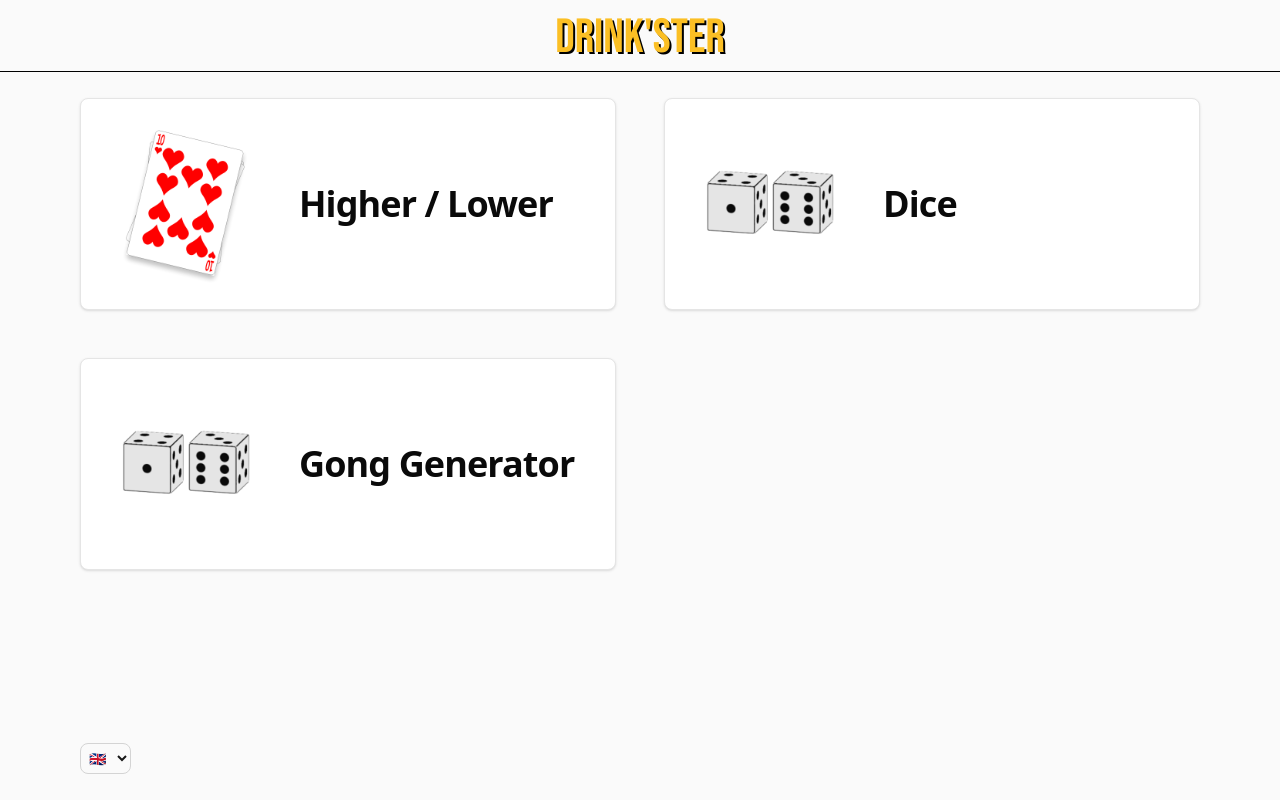
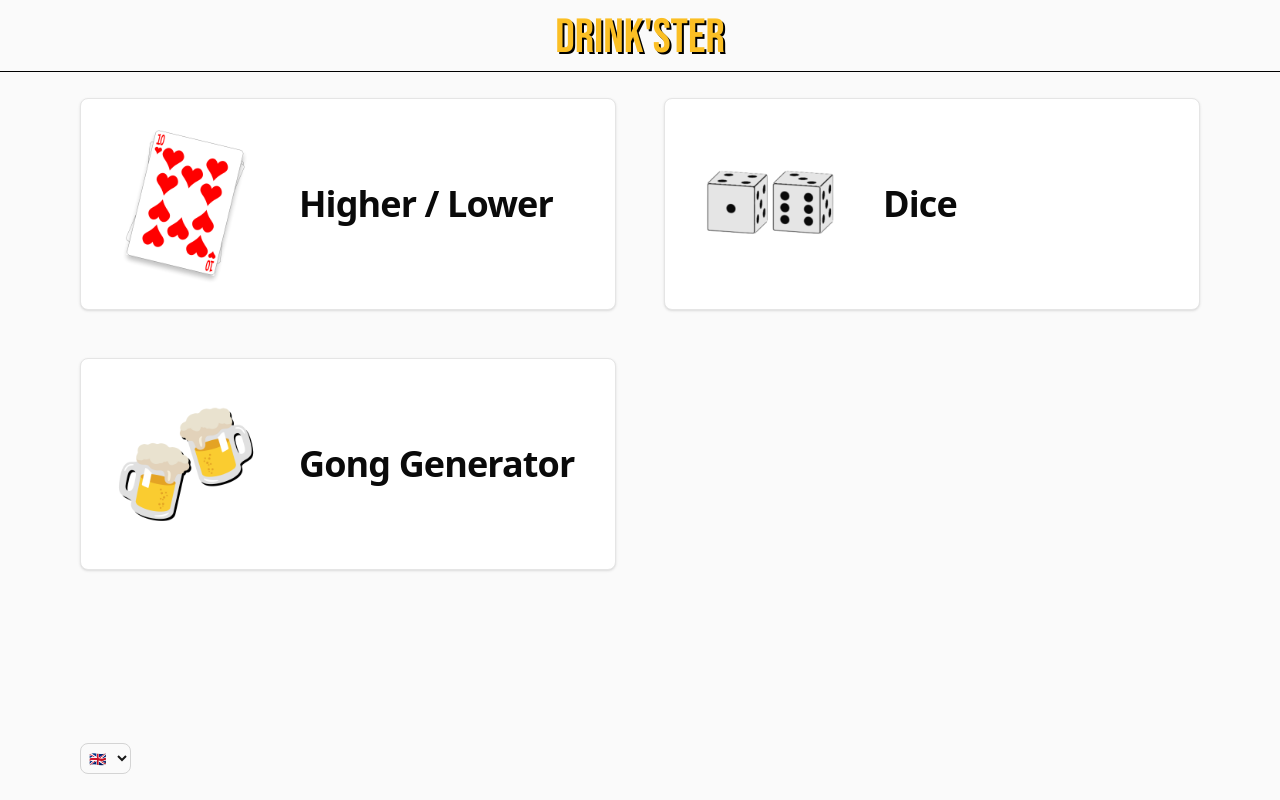
Before and after one commit to MLousdal/Drinkster, a Vue app: page /en in a window 1280 px wide. Built offline with nearby package versions, Linux system fonts and the light colour scheme.

Commit message:
Gong icon

```diff
--- a/src/components/GameCard.vue
+++ b/src/components/GameCard.vue
@@ -4,7 +4,7 @@
       class="flex items-center gap-4 rounded-lg border border-neutral-200 bg-white p-6 shadow transition hover:bg-neutral-100 dark:border-amber-400 dark:bg-neutral-900 dark:hover:bg-neutral-800 md:gap-8"
     >
       <img v-if="image" :src="image" alt="" class="rounded-t-lg w-1/4 md:w-1/3" />
-      <h2 class="text-center text-2xl lg:text-4xl font-bold capitalize tracking-tight">
+      <h2 class="text-2xl lg:text-4xl font-bold capitalize tracking-tight">
         {{ title }}
       </h2>
     </article>
--- a/src/views/HomeView.vue
+++ b/src/views/HomeView.vue
@@ -3,7 +3,7 @@
     <div class="grid md:grid-cols-2 gap-8 xl:gap-12">
       <GameCard :title="$t('overunder.title')" image="/assets/overunder.png" to="overunder" />
       <GameCard :title="$t('dice.title')" image="/assets/dice.png" to="dice" />
-      <GameCard :title="$t('gong.title')" image="/assets/dice.png" to="gong" />
+      <GameCard :title="$t('gong.title')" image="/assets/gong.png" to="gong" />
     </div>
     <footer class="me-auto">
       <LanguageSwitcher></LanguageSwitcher>
```
Also changed, not shown: public/assets/gong.png (added).
